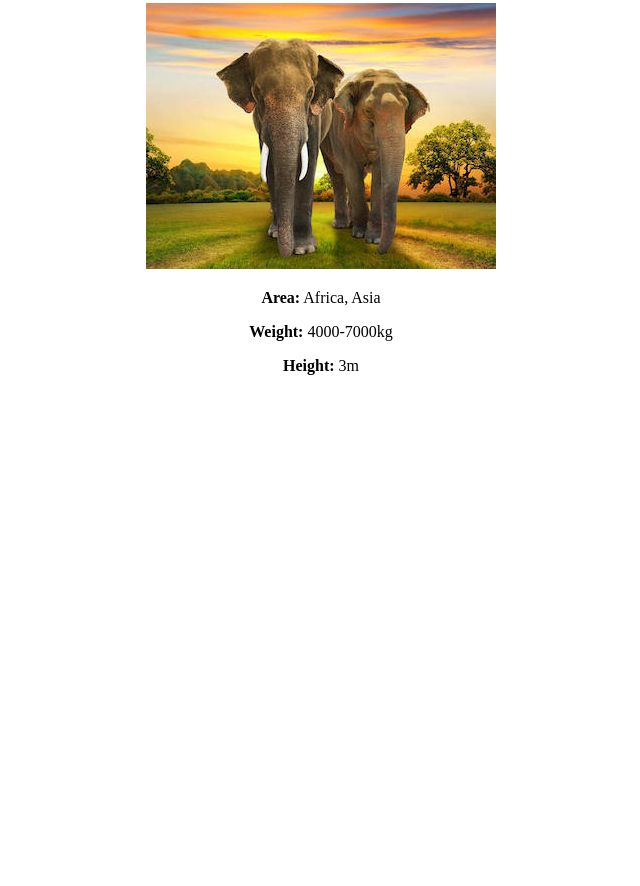
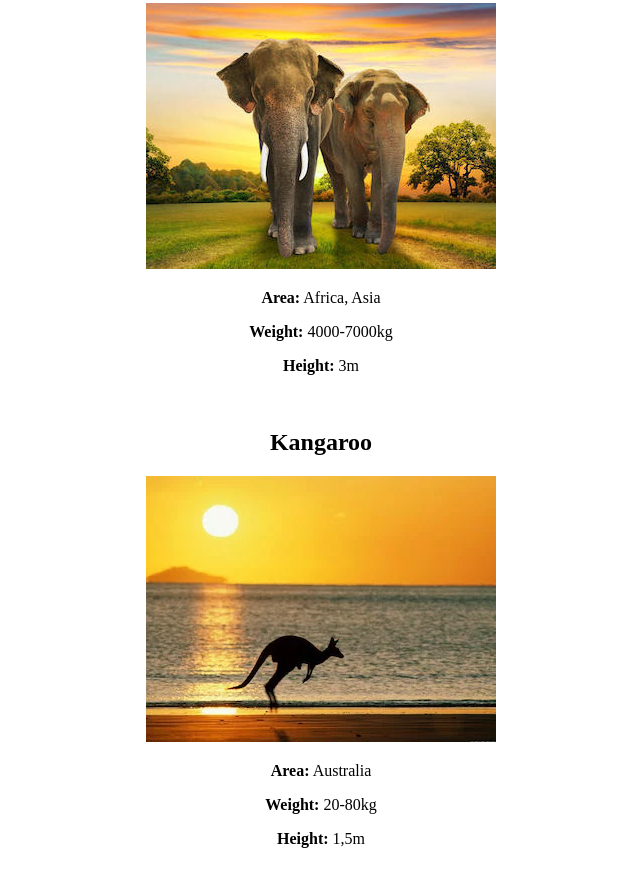
Before and after one commit to kristina1206/pract2, a plain HTML site: page index.html in a window 1280 px wide. Shown: the part 794-1680 px from the top of the page, without its empty margins (319-959 px from the left). Before the commit the page ends 1211 px from the top, so only its background shows below. Drawn offline with Linux system fonts and the light colour scheme.

Commit message:
G-02 Added new infoblock for kangaroo

```diff
--- a/index.html
+++ b/index.html
@@ -32,5 +32,14 @@
     <p><b>Height:</b> 3m</p>
     <br>
 
+    <h2>Kangaroo</h2>
+    <img width=350px src="pictures/kangaroo.jpeg">
+    <p><b>Area:</b> Australia</p>
+    <p><b>Weight:</b> 20-80kg</p>
+    <p><b>Height:</b> 1,5m</p>
+    <br>
+
+
+
   </body>
 </html>
```
Also changed, not shown: pictures/kangaroo.jpeg (added).
